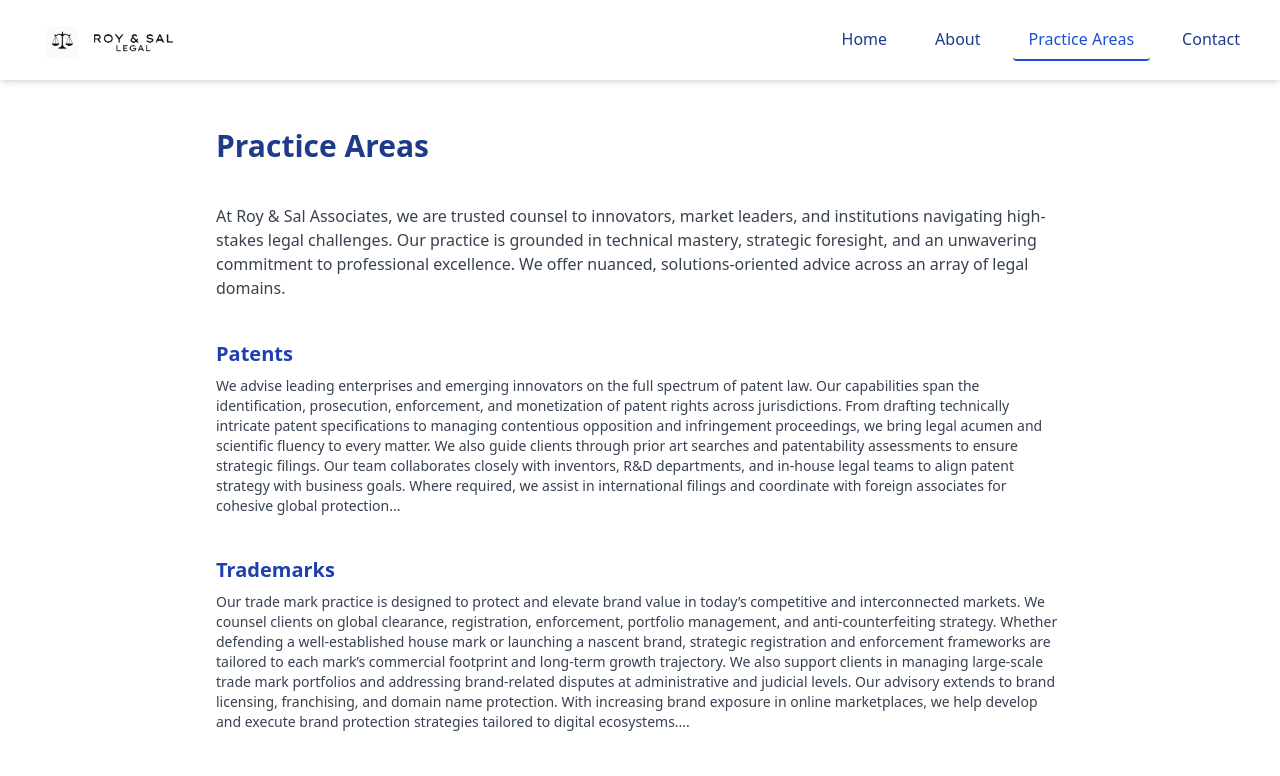
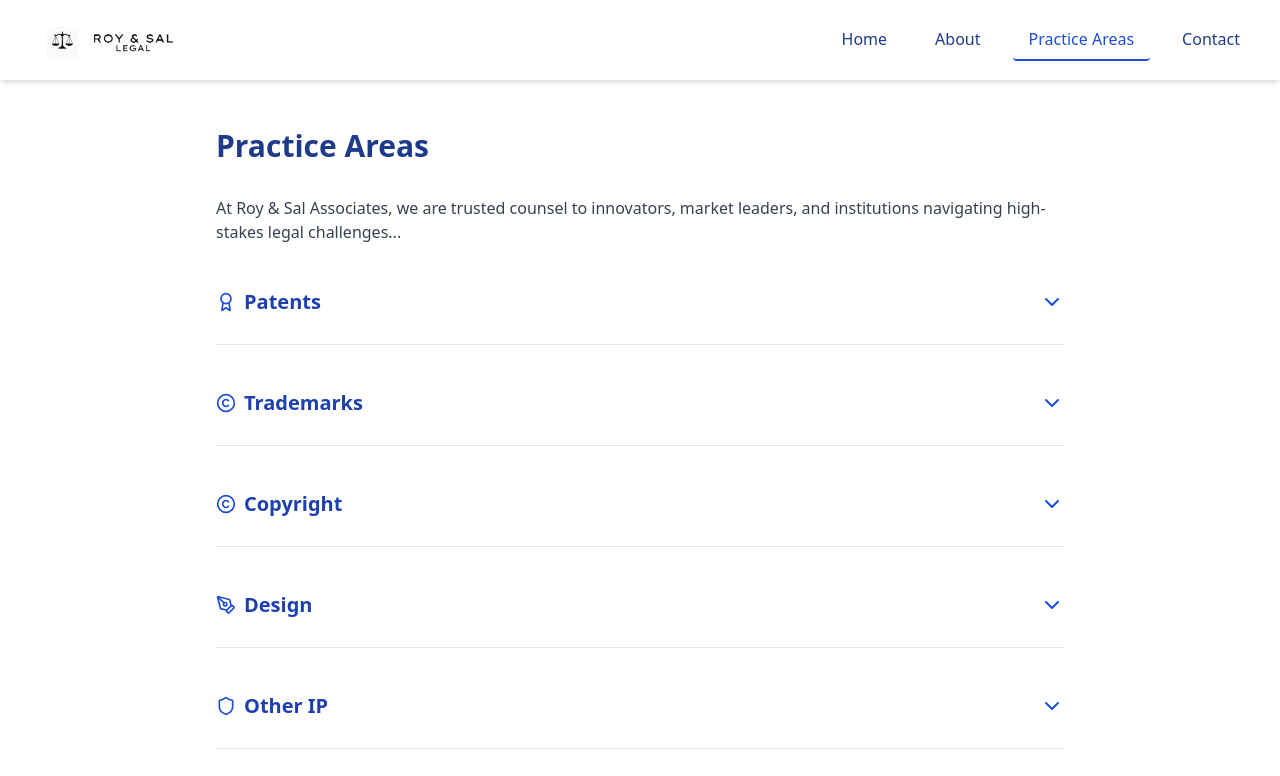
Before and after one commit to roysallegal/roysalLegal, a React (Vite) app: page /roysalLegal/practice-areas in a window 1280 px wide. Shown: the top 776 px of the page. Built offline with nearby package versions, Linux system fonts and the light colour scheme.

Commit message:
Practice area improvement

```diff
--- a/src/pages/PracticeAreas.jsx
+++ b/src/pages/PracticeAreas.jsx
@@ -1,84 +1,140 @@
-import { motion } from 'framer-motion';
+import { motion, AnimatePresence } from 'framer-motion';
+import { useState } from 'react';
+import {
+  ChevronDown,
+  Award,
+  Copyright,
+  PenTool,
+  Shield,
+  Radio,
+  ClipboardList,
+  FlaskConical,
+  Gavel,
+  Banknote,
+  BarChart3,
+} from 'lucide-react';
 
 export default function PracticeAreas() {
+  const [openIndex, setOpenIndex] = useState(null);
+
+  const toggleSection = (index) => {
+    setOpenIndex(openIndex === index ? null : index);
+  };
+
+  const areas = [
+    {
+      title: 'Patents',
+      icon: <Award size={20} className="text-blue-700" />,
+      content:
+        'We advise leading enterprises and emerging innovators on the full spectrum of patent law...'
+    },
+    {
+      title: 'Trademarks',
+      icon: <Copyright size={20} className="text-blue-700" />,
+      content:
+        'Our trademark practice is designed to protect and elevate brand value...'
+    },
+    {
+      title: 'Copyright',
+      icon: <Copyright size={20} className="text-blue-700" />,
+      content:
+        'We offer high-level advisory and enforcement services across all forms of creative works...'
+    },
+    {
+      title: 'Design',
+      icon: <PenTool size={20} className="text-blue-700" />,
+      content:
+        'The protection of industrial and aesthetic design is delivered through a dedicated approach...'
+    },
+    {
+      title: 'Other IP',
+      icon: <Shield size={20} className="text-blue-700" />,
+      content:
+        'We provide robust legal frameworks for the protection of emerging and non-traditional IP...'
+    },
+    {
+      title: 'Telecom & Broadcasting',
+      icon: <Radio size={20} className="text-blue-700" />,
+      content:
+        'We deliver comprehensive legal support across regulatory, transactional, and dispute matters...'
+    },
+    {
+      title: 'Compliance & Regulatory',
+      icon: <ClipboardList size={20} className="text-blue-700" />,
+      content:
+        'We provide precision-led compliance strategies across corporate and sector-specific regimes...'
+    },
+    {
+      title: 'Drug Regulatory',
+      icon: <FlaskConical size={20} className="text-blue-700" />,
+      content:
+        'Our regulatory advisory covers all stages of pharmaceutical and biotechnology law...'
+    },
+    {
+      title: 'Arbitration',
+      icon: <Gavel size={20} className="text-blue-700" />,
+      content:
+        'We handle high-value arbitration matters under major institutional and ad hoc frameworks...'
+    },
+    {
+      title: 'DRT',
+      icon: <Banknote size={20} className="text-blue-700" />,
+      content:
+        'We offer structured litigation support for debt recovery and enforcement of secured assets...'
+    },
+    {
+      title: 'Competition',
+      icon: <BarChart3 size={20} className="text-blue-700" />,
+      content:
+        'Our competition law practice delivers legal solutions aligned with market behaviour...'
+    }
+  ];
+
   return (
     <motion.div
-      className="max-w-4xl mx-auto px-6 py-12 space-y-10"
+      className="max-w-4xl mx-auto px-6 py-12 space-y-8"
       initial={{ opacity: 0, y: 20 }}
       animate={{ opacity: 1, y: 0 }}
       exit={{ opacity: 0, y: -20 }}
       transition={{ duration: 0.6 }}
     >
-      <h1 className="text-3xl font-semibold mb-6 text-blue-900">Practice Areas</h1>
+      <h1 className="text-3xl font-semibold text-blue-900 mb-4">Practice Areas</h1>
       <p className="text-gray-700 mb-8">
-        At Roy & Sal Associates, we are trusted counsel to innovators, market leaders, and institutions navigating high-stakes legal challenges. Our practice is grounded in technical mastery, strategic foresight, and an unwavering commitment to professional excellence. We offer nuanced, solutions-oriented advice across an array of legal domains.
+        At Roy & Sal Associates, we are trusted counsel to innovators, market leaders, and institutions navigating high-stakes legal challenges...
       </p>
-      {[
-        {
-          title: "Patents",
-          content:
-            "We advise leading enterprises and emerging innovators on the full spectrum of patent law. Our capabilities span the identification, prosecution, enforcement, and monetization of patent rights across jurisdictions. From drafting technically intricate patent specifications to managing contentious opposition and infringement proceedings, we bring legal acumen and scientific fluency to every matter. We also guide clients through prior art searches and patentability assessments to ensure strategic filings. Our team collaborates closely with inventors, R&D departments, and in-house legal teams to align patent strategy with business goals. Where required, we assist in international filings and coordinate with foreign associates for cohesive global protection..."
-        },
-        {
-          title: "Trademarks",
-          content:
-            "Our trade mark practice is designed to protect and elevate brand value in today’s competitive and interconnected markets. We counsel clients on global clearance, registration, enforcement, portfolio management, and anti-counterfeiting strategy. Whether defending a well-established house mark or launching a nascent brand, strategic registration and enforcement frameworks are tailored to each mark’s commercial footprint and long-term growth trajectory. We also support clients in managing large-scale trade mark portfolios and addressing brand-related disputes at administrative and judicial levels. Our advisory extends to brand licensing, franchising, and domain name protection. With increasing brand exposure in online marketplaces, we help develop and execute brand protection strategies tailored to digital ecosystems...."
-        },
-        {
-          title: "Copyright",
-          content:
-            "We offer high-level advisory and enforcement services across all forms of creative, literary, artistic, software-based, and digital works. Our offerings include registration, licensing, rights structuring, fair use analysis, litigation, and dispute resolution. We are particularly adept at addressing complexities arising in the context of digital content, licensing ecosystems, and cross-border use. We work with creators, developers, content platforms, and publishers to navigate evolving copyright frameworks. Our services also include drafting of content licensing, work-for-hire, and collaborative creation agreements. Clients rely on us for strategic guidance in protecting proprietary content and enforcing rights across jurisdictions..."
-        },
-        {
-          title: "Design",
-          content:
-            "The protection of industrial and aesthetic design is delivered through a dedicated, process-driven approach. Our services include design registration, prosecution, cancellation actions, infringement proceedings, and strategic advisory on overlaps with other IP rights. Multi-jurisdictional coordination is offered for cohesive design protection globally. We assist clients in sectors such as consumer goods, fashion, electronics, and automotive design. Our support also includes advising on copyright and trade dress implications where designs intersect with other forms of intellectual property. We help ensure that aesthetic innovation translates into enforceable legal rights in key markets..."
-        },
-        {
-          title: "Other IP",
-          content:
-            "We provide robust legal frameworks for the protection of emerging and non-traditional forms of intellectual property. This includes trade secrets, confidential information, geographical indications, traditional knowledge, and plant varieties. Our services extend to documentation, advisory, enforcement, and integration into broader IP portfolios. We work closely with clients to identify protectable subject matter and implement practical confidentiality safeguards. Our team also engages with public institutions and stakeholders in managing community rights and benefit-sharing under applicable laws. We are equipped to handle both institutional and grassroots-level IP challenges in regulated sectors..."
-        },
-        {
-          title: "Telecom & Broadcasting",
-          content:
-            "We deliver comprehensive legal support across regulatory, transactional, and dispute-related aspects of telecom and broadcasting law. Services include licensing and compliance under telecom statutes, spectrum policy, content regulation, digital distribution frameworks, and regulatory interface with authorities. Strategic advisory is provided in line with the evolving legal architecture of digital communications and media delivery. Our support includes reviewing commercial contracts such as interconnection agreements, carriage deals, and infrastructure sharing arrangements. We advise content and platform providers on applicable advertising, censorship, and licensing regulations. Our understanding of the regulatory landscape allows clients to manage compliance risks while scaling operations..."
-        },
-        {
-          title: "Compliance & Regulatory",
-          content:
-            "We provide precision-led compliance strategies across corporate, financial, operational, and sector-specific legal regimes. This includes advisory on legal risk exposure, regulatory audit preparedness, corporate governance, statutory filings, and internal policy frameworks. Our services are structured to support sustainable, long-term compliance infrastructure. We assist clients in setting up compliance protocols tailored to their specific industry and operational structure. Our services include regular legal updates, training sessions, and risk mapping to ensure proactive compliance. Clients turn to us for independent reviews and legal audits in response to internal or external scrutiny..."
-        },
-        {
-          title: "Drug Regulatory",
-          content:
-            "Our regulatory advisory covers all stages of pharmaceutical, medical device, and biotechnology law. We provide end-to-end support on clinical trial approvals, marketing authorizations, product classification, labelling, compliance audits, and regulatory responses. Advice is grounded in both legal analysis and technical fluency with national and international norms. We assist in preparing and reviewing submissions to regulatory authorities such as CDSCO and state drug controllers. Our team also provides guidance on Schedule Y compliance, GMP obligations, and product recalls. We work with clients on structuring regulatory strategy for new product introductions and global market entry..."
-        },
-        {
-          title: "Arbitration",
-          content:
-            "We handle high-value domestic and international arbitration matters under major institutional and ad hoc frameworks. Services include drafting and vetting arbitration clauses, procedural strategy, interim relief, and award enforcement. Our dispute resolution practice extends to structured conciliation, mediation, and bespoke pre-litigation negotiation frameworks. We support clients through the entire arbitration lifecycle, that is, from initiation to final enforcement of awards. Our arbitration-related litigation experience includes challenges to arbitral awards and interim measures before courts. We also assist in selecting arbitrators and advising on jurisdictional issues in cross-border disputes..."
-        },
-        {
-          title: "DRT",
-          content:
-            "We offer structured, outcome-driven litigation support for debt recovery, enforcement of secured assets, and creditor rights. Services cover proceedings under DRT, DRAT, SARFAESI Act, and related frameworks. Legal strategy is built for speed, precision, and enforceability in complex credit enforcement matters. We also advise on documentation review and pre-litigation risk assessments in lending transactions. Our team works with financial institutions, ARCs, and corporate creditors in structuring recovery strategy and enforcement timelines. When needed, we coordinate with forensic experts and valuers to support asset tracing and realisation..."
-        },
-        {
-          title: "Competition",
-          content:
-            "Our competition law practice delivers legal solutions aligned with market behaviour and regulatory expectations. We advise on anti-competitive conduct, dominance issues, merger notifications, and internal risk frameworks. Regulatory representation, transactional structuring, and competition compliance audits are core pillars of this service offering. We assist clients in evaluating distribution and pricing models from a compliance perspective. Our team represents clients before the Competition Commission of India and appellate forums. In M&A transactions, we manage the entire process of merger control filings and competition risk assessment..."
-        }
-      ].map((area, index) => (
-        <motion.section
-          key={index}
-          initial={{ opacity: 0, y: 20 }}
-          whileInView={{ opacity: 1, y: 0 }}
-          viewport={{ once: true }}
-          transition={{ duration: 0.5, delay: index * 0.1 }}
-        >
-          <h2 className="text-xl font-bold text-blue-800 mb-2">{area.title}</h2>
-          <p className="text-gray-700 text-sm">{area.content}</p>
+
+      {areas.map((area, index) => (
+        <motion.section key={index} className="border-b pb-4">
+          <button
+            onClick={() => toggleSection(index)}
+            className="w-full flex justify-between items-center text-left py-3 focus:outline-none"
+          >
+            <div className="flex items-center gap-2">
+              {area.icon}
+              <span className="text-xl font-bold text-blue-800">{area.title}</span>
+            </div>
+            <motion.span
+              animate={{ rotate: openIndex === index ? 180 : 0 }}
+              transition={{ duration: 0.3 }}
+            >
+              <ChevronDown className="text-blue-700" />
+            </motion.span>
+          </button>
+
+          <AnimatePresence initial={false}>
+            {openIndex === index && (
+              <motion.p
+                key="content"
+                initial={{ opacity: 0, height: 0 }}
+                animate={{ opacity: 1, height: 'auto' }}
+                exit={{ opacity: 0, height: 0 }}
+                transition={{ duration: 0.4 }}
+                className="text-gray-700 text-sm overflow-hidden pl-7 pr-1"
+              >
+                {area.content}
+              </motion.p>
+            )}
+          </AnimatePresence>
         </motion.section>
       ))}
     </motion.div>
```
